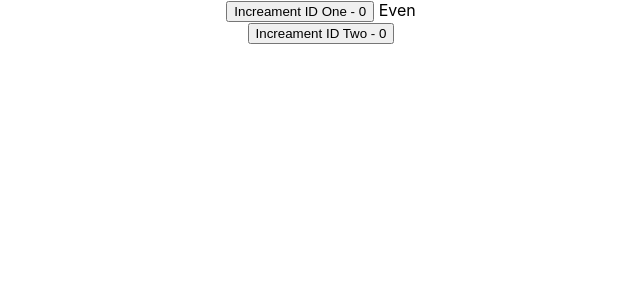
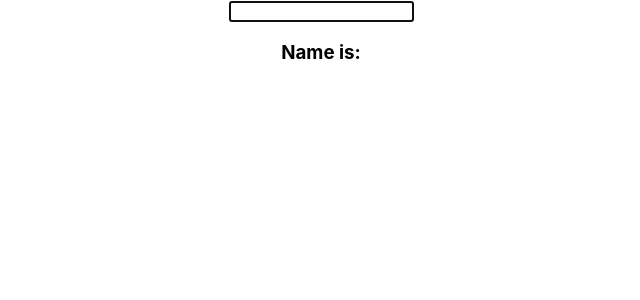
Before and after one commit to tnmy2426/first_react_app, a React (Create React App) app: page / in a window 1280 px wide. Shown: the top 300 px of the page, without its empty margins (319-959 px from the left). Built offline with nearby package versions, Linux system fonts and the light colour scheme.

Commit message:
React Hook- useRef() hook using as refference of an input field

```diff
--- a/src/App.js
+++ b/src/App.js
@@ -1,7 +1,8 @@
 import React from 'react';
 // import logo from './logo.svg';
 import './App.css';
-import CounterTwo from './components/CounterTwo';
+import Input from './components/Input';
+// import CounterTwo from './components/CounterTwo';
 // import ComponentX from './components/ComponentX';
 // import ParentComp from './components/ParentComp';
 // export const UserContext = React.createContext()
@@ -120,7 +121,8 @@ function App() {
       </UserContext.Provider> */}
 
       {/* <ParentComp /> */}
-      <CounterTwo />
+      {/* <CounterTwo /> */}
+      <Input />
     </div>
   );
 }
--- /dev/null
+++ b/src/components/Input.js
@@ -0,0 +1,17 @@
+import React, {useState, useRef, useEffect} from 'react'
+
+const Input = () => {
+    const [name, setname] = useState("")
+    const inputRef = useRef(null)
+    useEffect(() => {
+        inputRef.current.focus()
+    }, [])
+    return (
+        <div>
+            <input type="text" onChange={()=> setname(inputRef.current.value)} ref={inputRef} />
+            <h3>Name is: {name} </h3>
+        </div>
+    )
+}
+
+export default Input
```
